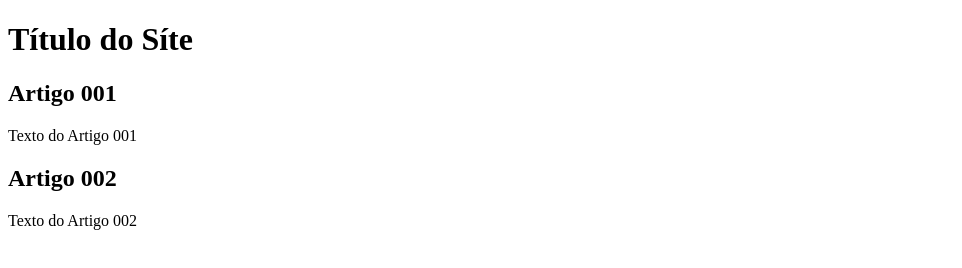
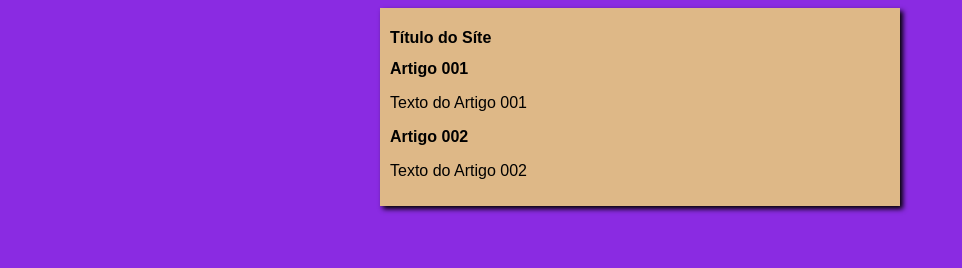
Before and after one commit to JulioCesardeAraujoMenezes/Project-Site, a plain HTML site: page index.html in a window 1280 px wide. Shown: the whole page, without its empty margins (0-962 px from the left). Drawn offline with Linux system fonts and the light colour scheme.

Commit message:
Iniciei o Design

```diff
--- /dev/null
+++ b/estilos/style.css
@@ -0,0 +1,16 @@
+*{
+    font-family: Arial, Helvetica, sans-serif;
+    font-size: 16px;
+}
+body {
+    background-color: blueviolet;
+
+}
+
+main {
+    background-color: burlywood;
+    width:500px;
+    margin:auto;
+    padding: 10px;
+    box-shadow: 3px 3px 5px rgb(0, 0, 0);
+}
--- a/index.html
+++ b/index.html
@@ -4,6 +4,7 @@
     <meta charset="UTF-8">
     <meta name="viewport" content="width=device-width, initial-scale=1.0">
     <title>Título do Site</title>
+    <link rel="stylesheet" href="estilos/style.css">
 </head>
 <body>
     <main>
```
